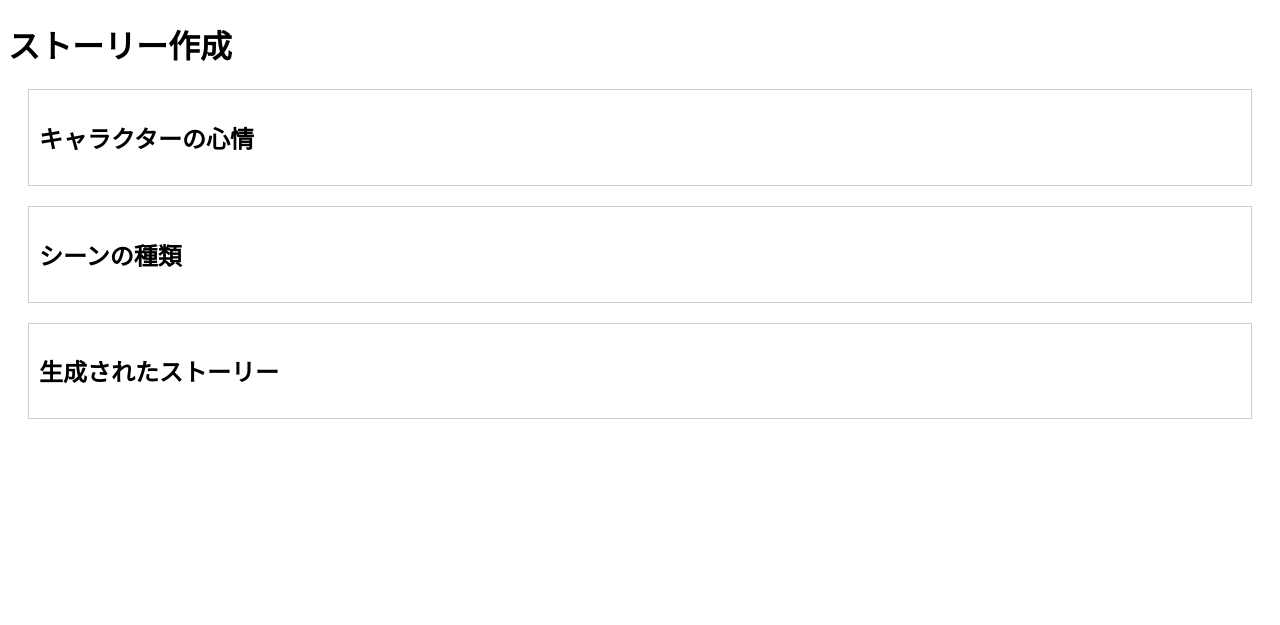
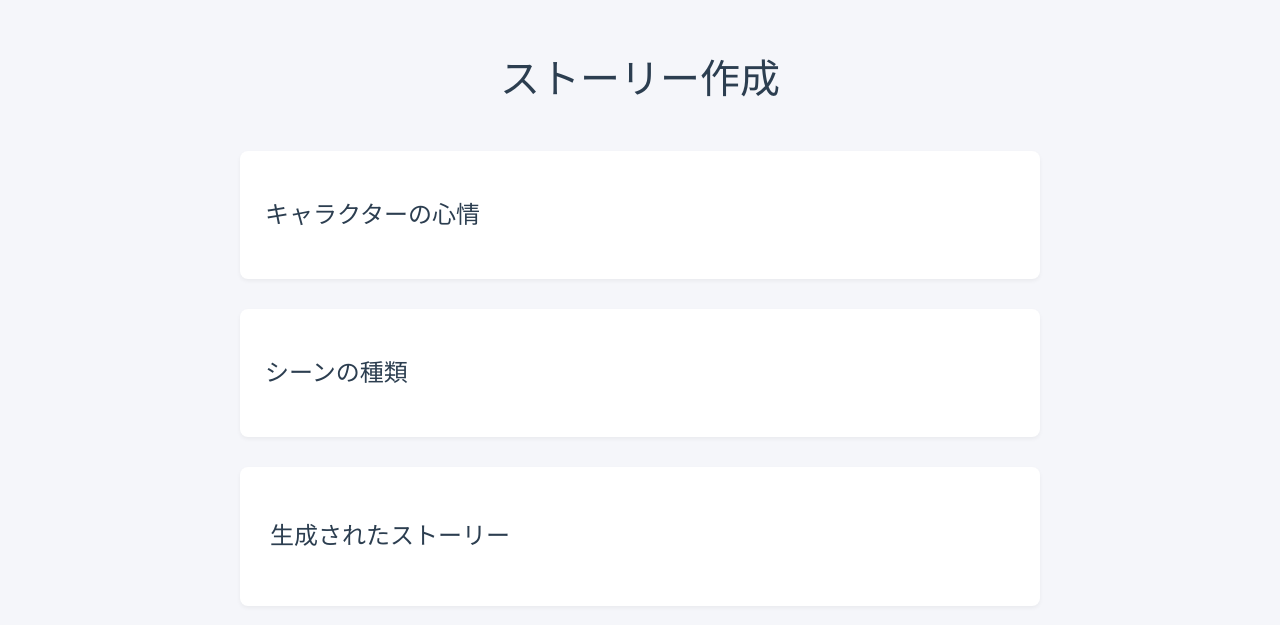
Before and after one commit to yu-work/sample, a PHP site: template story-creator/src/Views/story-creator.php in a window 1280 px wide. Shown: the top 625 px of the page. Run offline with PHP 8.4, Linux system fonts and the light colour scheme; the template is opened without the code that fills it, so the values that code supplies are empty; some libraries are stand-ins or nearby versions.

Commit message:
Update story creator with modern flat design
Co-Authored-By: Yu <yu10111011@gmail.com>

```diff
--- a/story-creator/src/Views/story-creator.php
+++ b/story-creator/src/Views/story-creator.php
@@ -12,24 +12,91 @@ $scene = new Scene();
 <head>
     <title>ストーリー作成</title>
     <style>
+        :root {
+            --primary-color: #3498db;
+            --secondary-color: #2ecc71;
+            --background-color: #f5f6fa;
+            --text-color: #2c3e50;
+            --border-radius: 8px;
+        }
+
+        body {
+            font-family: 'Helvetica Neue', Arial, sans-serif;
+            background-color: var(--background-color);
+            color: var(--text-color);
+            line-height: 1.6;
+            margin: 0;
+            padding: 20px;
+        }
+
+        h1 {
+            text-align: center;
+            color: var(--text-color);
+            font-weight: 300;
+            font-size: 2.5em;
+            margin-bottom: 40px;
+        }
+
+        h2 {
+            color: var(--text-color);
+            font-weight: 400;
+            font-size: 1.5em;
+            margin-bottom: 20px;
+        }
+
         .selection-group {
-            margin: 20px;
-            padding: 10px;
-            border: 1px solid #ccc;
+            background: white;
+            border-radius: var(--border-radius);
+            padding: 25px;
+            margin-bottom: 30px;
+            box-shadow: 0 2px 4px rgba(0,0,0,0.05);
         }
+
         .selection-item {
             display: inline-block;
-            margin: 5px;
-            padding: 10px;
-            border: 1px solid #999;
+            margin: 8px;
+            padding: 12px 20px;
+            background-color: white;
+            border: 2px solid var(--primary-color);
+            border-radius: var(--border-radius);
+            color: var(--primary-color);
             cursor: pointer;
+            transition: all 0.3s ease;
+            font-weight: 500;
         }
+
         .selection-item:hover {
-            background-color: #eee;
+            background-color: var(--primary-color);
+            color: white;
+            transform: translateY(-2px);
+        }
+
+        .selection-item.selected {
+            background-color: var(--primary-color);
+            color: white;
+        }
+
+        #story-output {
+            background: white;
+            padding: 30px;
+            border-radius: var(--border-radius);
+            box-shadow: 0 2px 4px rgba(0,0,0,0.05);
+        }
+
+        #story-text {
+            font-size: 1.1em;
+            line-height: 1.8;
+            color: var(--text-color);
+        }
+
+        .container {
+            max-width: 800px;
+            margin: 0 auto;
         }
     </style>
 </head>
 <body>
+    <div class="container">
         <h1>ストーリー作成</h1>
 
         <div class="selection-group">
@@ -50,9 +117,10 @@ $scene = new Scene();
             <?php endforeach; ?>
         </div>
 
-    <div id="story-output" class="selection-group">
+        <div id="story-output">
             <h2>生成されたストーリー</h2>
             <div id="story-text"></div>
+        </div>
     </div>
 
     <script>
@@ -63,6 +131,10 @@ $scene = new Scene();
             // 心情の選択
             document.querySelectorAll('[data-emotion]').forEach(item => {
                 item.addEventListener('click', function() {
+                    // Remove selected class from all emotion items
+                    document.querySelectorAll('[data-emotion]').forEach(el => el.classList.remove('selected'));
+                    // Add selected class to clicked item
+                    this.classList.add('selected');
                     selectedEmotion = this.dataset.emotion;
                     updateStory();
                 });
@@ -71,6 +143,10 @@ $scene = new Scene();
             // シーンの選択
             document.querySelectorAll('[data-scene]').forEach(item => {
                 item.addEventListener('click', function() {
+                    // Remove selected class from all scene items
+                    document.querySelectorAll('[data-scene]').forEach(el => el.classList.remove('selected'));
+                    // Add selected class to clicked item
+                    this.classList.add('selected');
                     selectedScene = this.dataset.scene;
                     updateStory();
                 });
```
Lines whose indentation alone changed are shown as unchanged.
